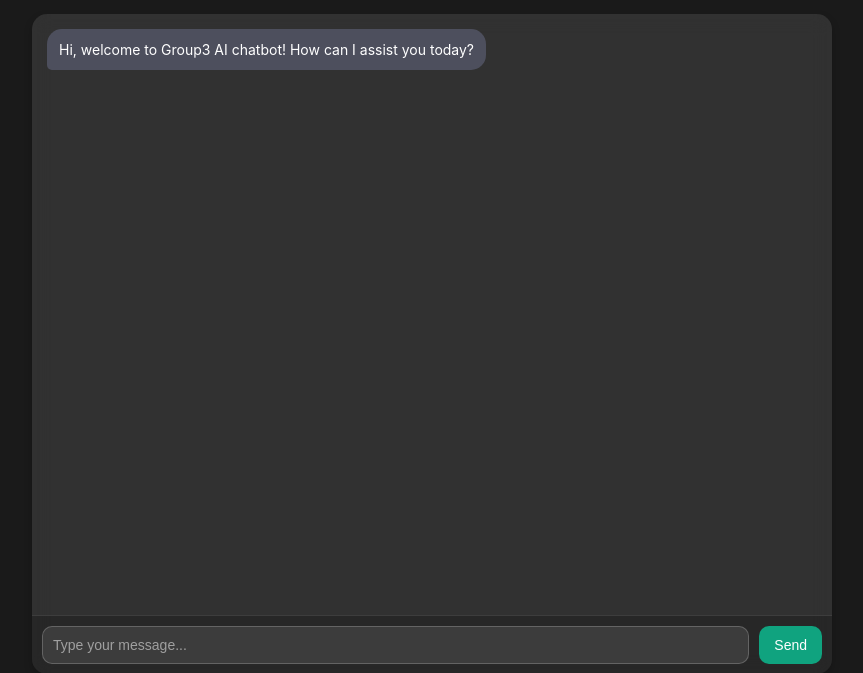
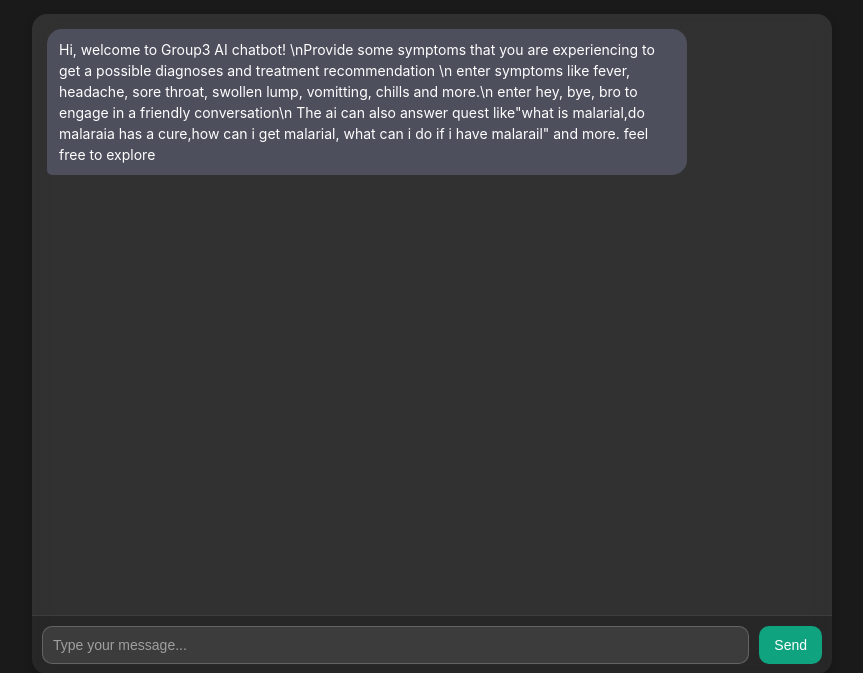
Before and after one commit to henryallison/AI_Group3_Implementation_Assignment3, a Flask app: page / in a window 1280 px wide. Shown: the part 56-729 px from the top of the page, without its empty margins (208-1071 px from the left). Run offline with Flask 3, Linux system fonts and the light colour scheme; parts of the project's set-up code (start-up, migrations or seed data) failed here and were passed over.

Commit message:
Update index.html

```diff
--- a/templates/index.html
+++ b/templates/index.html
@@ -18,7 +18,9 @@
         <!-- Chat Box -->
         <div class="chat-box" id="chat-box">
             <!-- Default AI Message -->
-            <div class="message ai-message">Hi, welcome to Group3 AI chatbot! How can I assist you today?</div>
+            <div class="message ai-message">Hi, welcome to Group3 AI chatbot! \nProvide some symptoms that you are experiencing to get a possible diagnoses and treatment recommendation
+                \n enter symptoms like fever, headache, sore throat, swollen lump, vomitting, chills and more.\n enter hey, bye, bro to engage in a friendly conversation\n
+            The ai can also answer  quest like"what is malarial,do malaraia has a cure,how can i get malarial, what can i do if i have malarail" and more. feel free to explore</div>
         </div>
 
         <!-- Input Box -->
```
